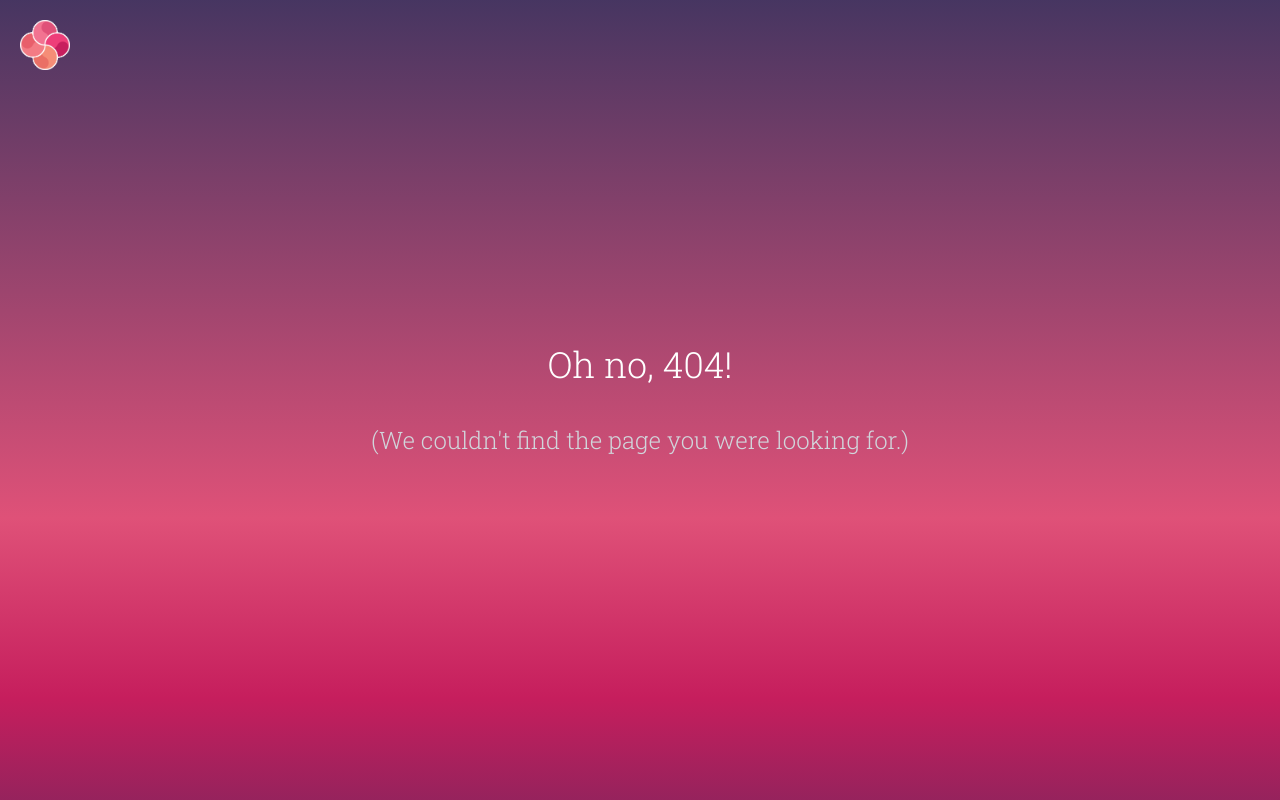
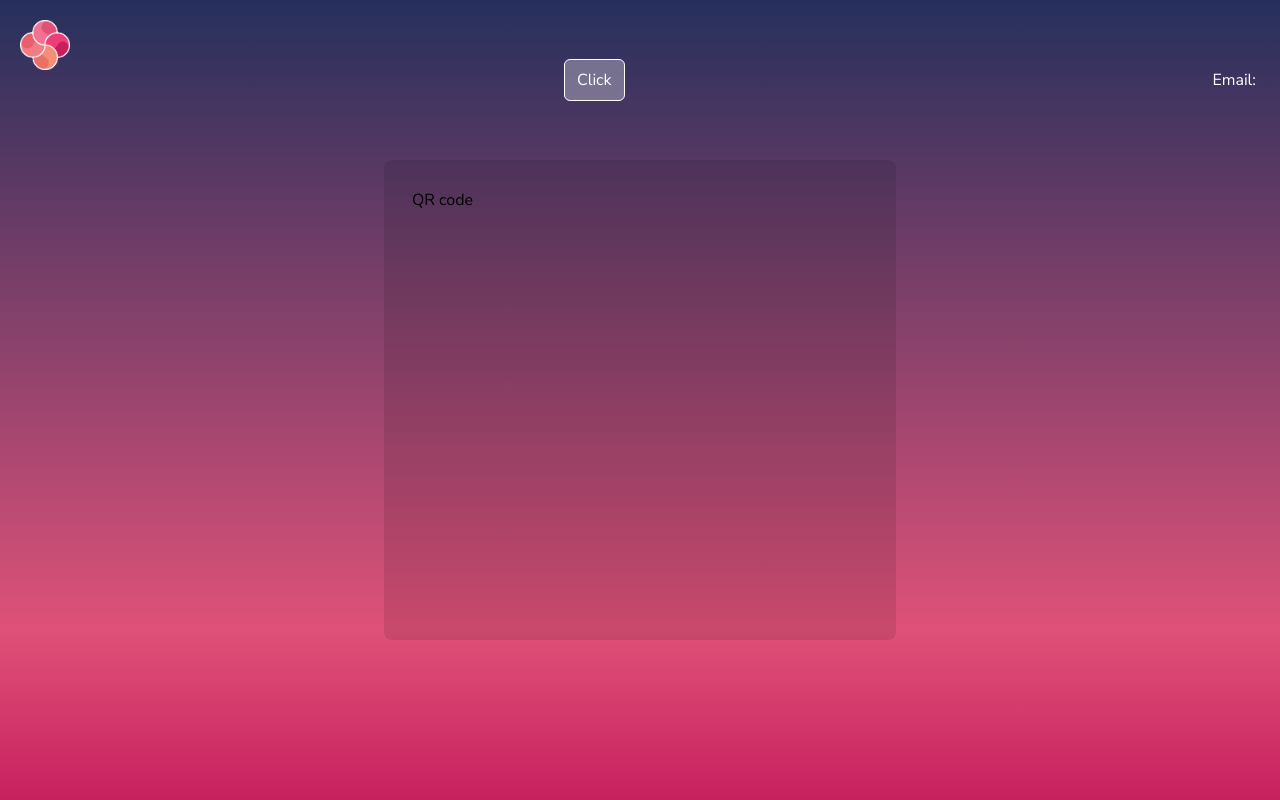
Before and after one commit to ReflectionsProjections/rp2023, a SvelteKit app: page /qr in a window 1280 px wide. Before the commit this address had no page. Built offline with nearby package versions, Linux system fonts and the light colour scheme.

Commit message:
added method to call api to access user's email

```diff
--- /dev/null
+++ b/src/routes/qr/+page.svelte
@@ -0,0 +1,28 @@
+<script lang="ts">
+    import GlassContainer from '../../components/glass-container.svelte';
+
+    let userEmail = '';
+    let searchEmail = 'test2@illinois.edu';
+    const onSubmit = async () => {
+        const response = await fetch('http://localhost:3000/auth/me', {
+			method: 'GET',
+			headers: {
+				'Content-Type': 'application/json'
+			}
+		});
+        const data = await response.json();
+        const userEmail = data.email; //get's user's email
+        // console.log(userEmail);
+        console.log(response);
+	};
+</script>
+
+<div class="h-40 text-white flex items-center">
+    <button class="mx-auto disabled:opacity-25 disabled:cursor-not-allowed duration-500 bg-white bg-opacity-30 text-white px-3 py-2 m-3 rounded-md flex gap-2 border border-white"
+    on:click = {onSubmit}>Click</button>
+    <p class="px-3 py-2 m-3"> Email: {userEmail}</p>
+</div>
+
+<div class="mx-auto my-auto w-[50%] h-[60%] md:w-3/5 lg:w-2/5 bg-black bg-opacity-10 rounded-lg p-7">
+    QR code
+</div>
```
